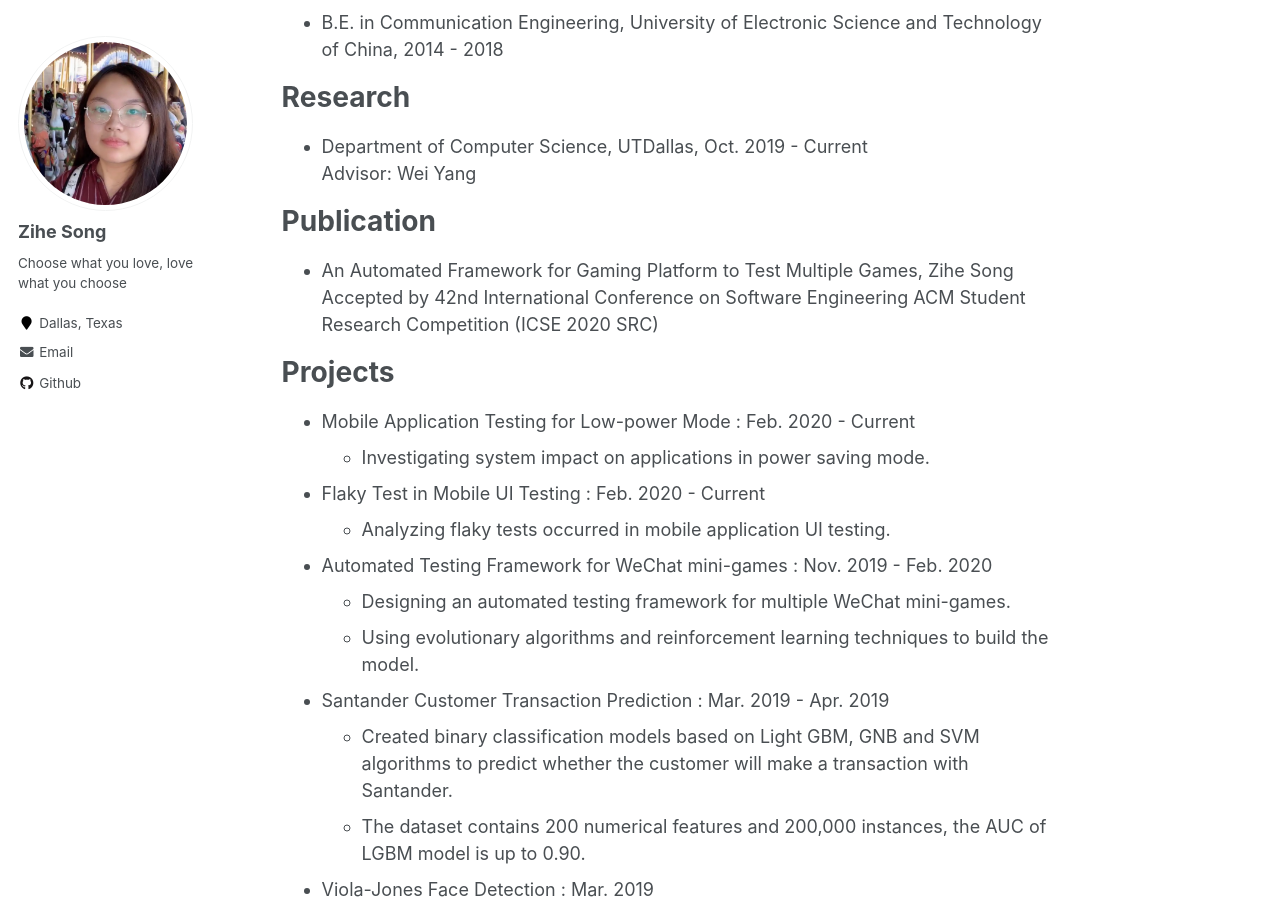
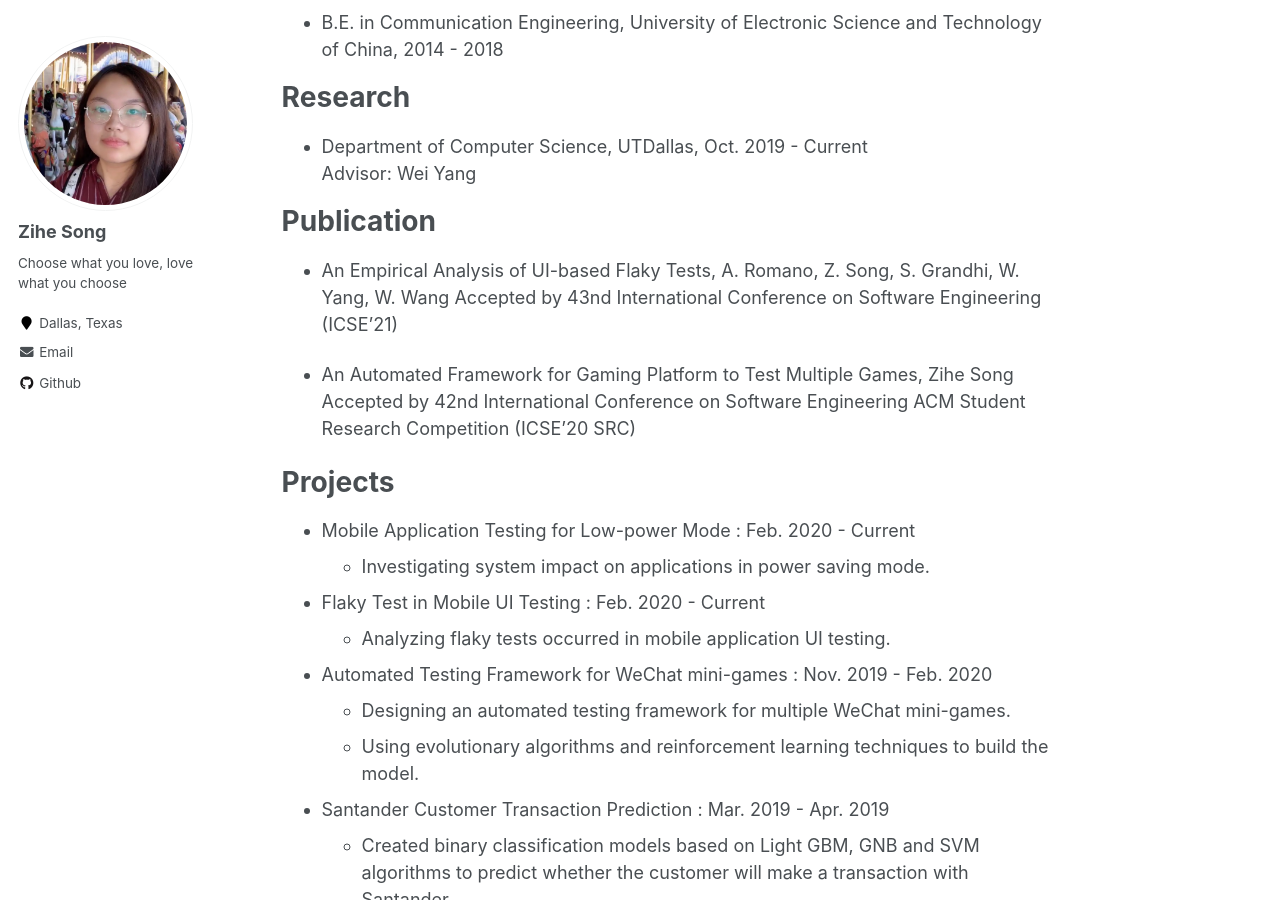
Before and after one commit to zihesong/zihesong.github.io, a Jekyll site: the page built from _pages/about.md, in a window 1280 px wide and 900 px high, scrolled down 379 px. Built offline with Jekyll 4.4.1, drawn with Linux system fonts in a browser that asks for light colours.

Commit message:
Update about.md

```diff
--- a/_pages/about.md
+++ b/_pages/about.md
@@ -27,8 +27,11 @@ Advisor: Wei Yang
 
 Publication
 ======
+* An Empirical Analysis of UI-based Flaky Tests, A. Romano, Z. Song, S. Grandhi, W. Yang, W. Wang
+Accepted by 43nd International Conference on Software Engineering (ICSE'21)
+
 * An Automated Framework for Gaming Platform to Test Multiple Games, Zihe Song
-Accepted by 42nd International Conference on Software Engineering ACM Student Research Competition (ICSE 2020 SRC)
+Accepted by 42nd International Conference on Software Engineering ACM Student Research Competition (ICSE'20 SRC)
 
 
 Projects
```
